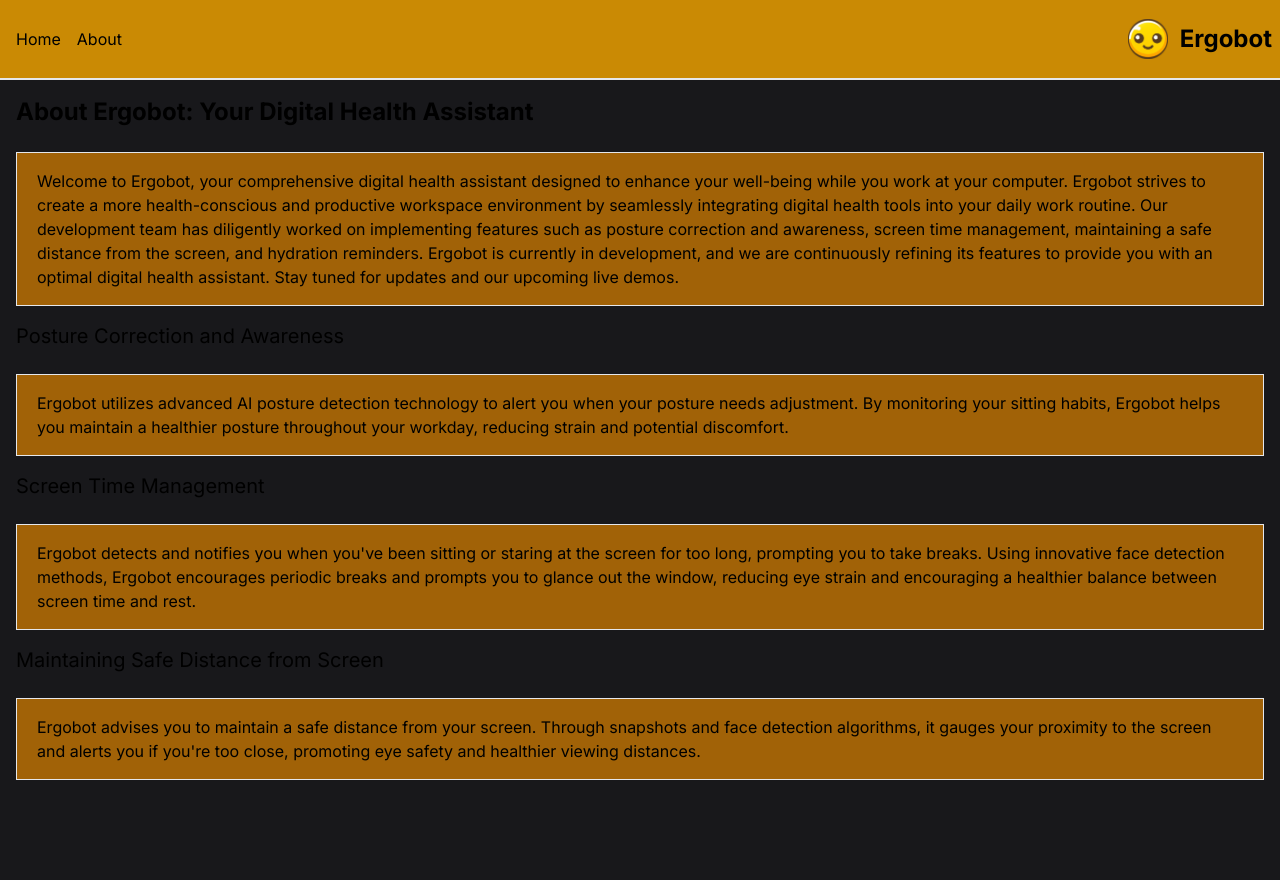
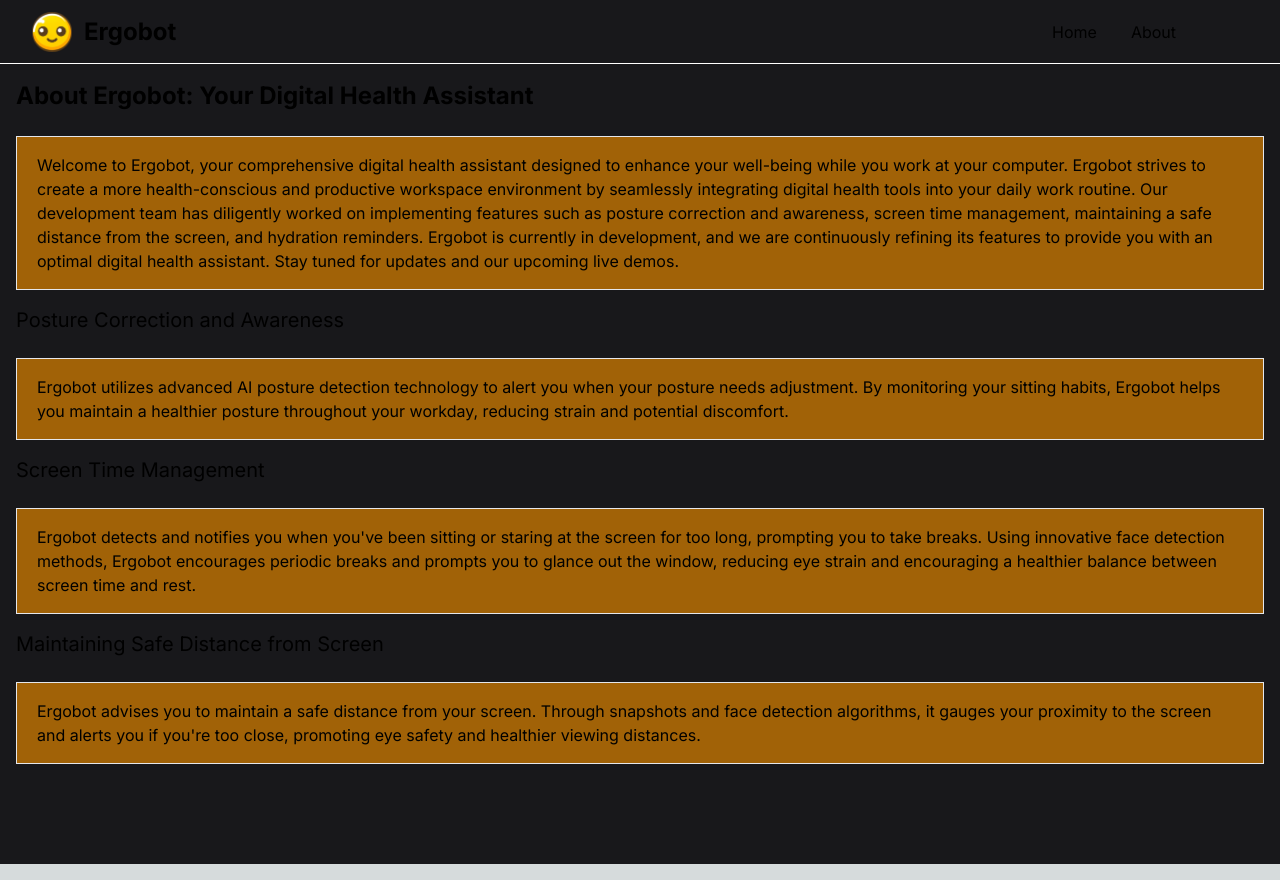
Before and after one commit to azamjb/HealthMate, a Next.js app: page /about in a window 1280 px wide. Built offline with nearby package versions, Linux system fonts and the light colour scheme.

Commit message:
styling for nav-bar

```diff
--- a/app/components/Navbar.js
+++ b/app/components/Navbar.js
@@ -1,26 +1,28 @@
 import React from 'react'
 import Link from 'next/link'
 
-const Navbar = () =>{
-    return(
-    <div className='h-20 w-full border-b-2 flex items-center justify-between p-2 bg-yellow-600'>
-        <ul className='flex'>
-            <li className='p-2 cursor-pointer'>
-                <Link href='/'>Home</Link>
-            </li>
-            <li className='p-2 cursor-pointer'>
-                <Link href='/about'>About</Link>
-            </li>
-
-        </ul>
+const Navbar = () => {
+    return (
+        <div className='bg-zinc-900 h-16 w-full border-b border-slate-200 border-white flex items-center justify-between p-2'>
             <div className="flex items-center">
                 <img
                     src="/ergobotHead.png"
                     alt=""
-                className="h-10 w-10 mr-3"
+                    className="h-10 w-10 ml-6 mr-3"
                 />
                 <h1 className='font-bold text-2xl'>Ergobot</h1>
             </div>
+
+            <ul className='flex w-1/4 justify-between px-20 my-4'>
+                <li className='p-4 cursor-pointer hover:text-slate-500 hover:bg-black rounded transition ease-in-out'>
+                    <Link href='/'>Home</Link>
+                </li>
+
+                <li className='p-4 cursor-pointer hover:text-slate-500 hover:bg-black rounded transition ease-in-out'>
+                    <Link href='/about'>About</Link>
+                </li>
+            </ul>
+
         </div>
     )
 }
--- /dev/null
+++ b/app/hook.js
@@ -0,0 +1,27 @@
+const convertSecondsToTime = (seconds) => {
+    // Convert seconds into HH:MM:SS format
+    const h = Math.floor(seconds / 3600);
+    const m = Math.floor((seconds % 3600) / 60);
+    const s = seconds % 60;
+    return `${h.toString().padStart(2, '0')}:${m.toString().padStart(2, '0')}:${s.toString().padStart(2, '0')}`;
+  };
+
+  exports.useTimer = (hrs, minutes) => {
+    const [seconds, setSeconds] = useState(hrs * 3600 + minutes * 60);
+    const [time, setTime] = useState(convertSecondsToTime(seconds));
+
+    useEffect(() => {
+      const interval = setInterval(() => {
+        setSeconds((prevSeconds) => {
+          const newSeconds = prevSeconds - 1;
+          setTime(convertSecondsToTime(newSeconds));
+          return newSeconds;
+        });
+      }, 1000);
+
+      // Clear interval on component unmount
+      return () => clearInterval(interval);
+    }, []);
+
+    return time;
+  };
--- a/app/utilities.js
+++ b/app/utilities.js
@@ -16,6 +16,7 @@
  */
 import * as posenet from "@tensorflow-models/posenet";
 import * as tf from "@tensorflow/tfjs";
+import { useState } from "react";
 
 const color = "aqua";
 const boundingBoxColor = "red";
```
Lines whose indentation alone changed are shown as unchanged.
